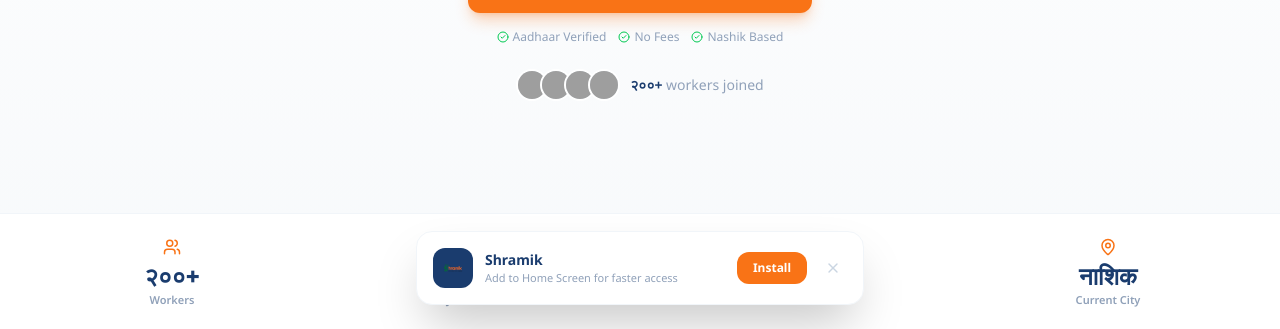
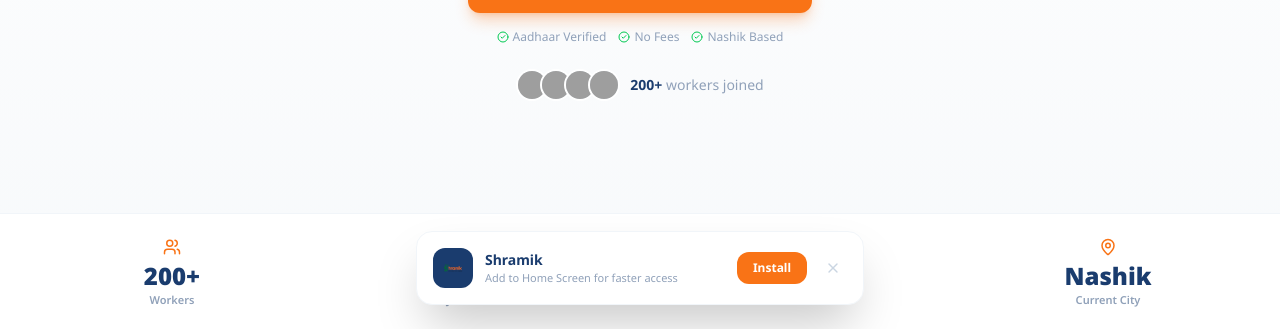
Before and after one commit to jeet4747/shramik, a React (Vite) app: page / in a window 1280 px wide. Shown: the part 471-800 px from the top of the page. Built offline with nearby package versions, Linux system fonts and the light colour scheme; no server answers; the database is empty; grey boxes are pictures that could not be loaded.

Commit message:
fix: separate EN/MR translations correctly - no more Marathi in English mode

```diff
--- a/src/components/LandingPage.jsx
+++ b/src/components/LandingPage.jsx
@@ -94,7 +94,7 @@ const LandingPage = ({ onLogin, onRegister }) => {
                   </div>
                 ))}
               </div>
-              <span className="text-sm font-bold text-navy ml-1">२००+ <span className="font-normal text-slate-400">{t('hero_workers_joined')}</span></span>
+              <span className="text-sm font-bold text-navy ml-1">{t('hero_count')} <span className="font-normal text-slate-400">{t('hero_workers_joined')}</span></span>
             </div>
           </div>
         </div>
@@ -104,10 +104,10 @@ const LandingPage = ({ onLogin, onRegister }) => {
         <div className="max-w-7xl mx-auto px-4 md:px-6 py-6">
           <div className="grid grid-cols-2 md:grid-cols-4 gap-4">
             {[
-              { icon: Users, value: '२००+', label: t('stat_workers') },
-              { icon: Briefcase, value: '५०+', label: t('stat_jobs') },
-              { icon: Building, value: '१५+', label: t('stat_contractors') },
-              { icon: MapPin, value: 'नाशिक', label: t('stat_city') },
+              { icon: Users, value: t('stat_value_workers'), label: t('stat_workers') },
+              { icon: Briefcase, value: t('stat_value_jobs'), label: t('stat_jobs') },
+              { icon: Building, value: t('stat_value_contractors'), label: t('stat_contractors') },
+              { icon: MapPin, value: t('stat_value_city'), label: t('stat_city') },
             ].map((s) => (
               <div key={s.label} className="text-center">
                 <s.icon size={18} className="text-saffron mx-auto mb-1" />
--- a/src/i18n.js
+++ b/src/i18n.js
@@ -15,9 +15,14 @@ const en = {
   hero_verified: 'Aadhaar Verified',
   hero_free: 'No Fees',
   hero_nashik: 'Nashik Based',
+  hero_count: '200+',
   hero_workers_joined: 'workers joined',
 
   // Stats
+  stat_value_workers: '200+',
+  stat_value_jobs: '50+',
+  stat_value_contractors: '15+',
+  stat_value_city: 'Nashik',
   stat_workers: 'Workers',
   stat_jobs: 'Jobs Available',
   stat_contractors: 'Contractors',
@@ -169,8 +174,14 @@ const mr = {
   hero_verified: 'आधार वेरिफाइड',
   hero_free: 'कोणतेही शुल्क नाही',
   hero_nashik: 'नाशिक मध्ये सुरू',
+  hero_count: '२००+',
   hero_workers_joined: 'workers joined',
 
+  // Stats
+  stat_value_workers: '२००+',
+  stat_value_jobs: '५०+',
+  stat_value_contractors: '१५+',
+  stat_value_city: 'नाशिक',
   stat_workers: 'Workers',
   stat_jobs: 'Jobs Available',
   stat_contractors: 'Contractors',
```
